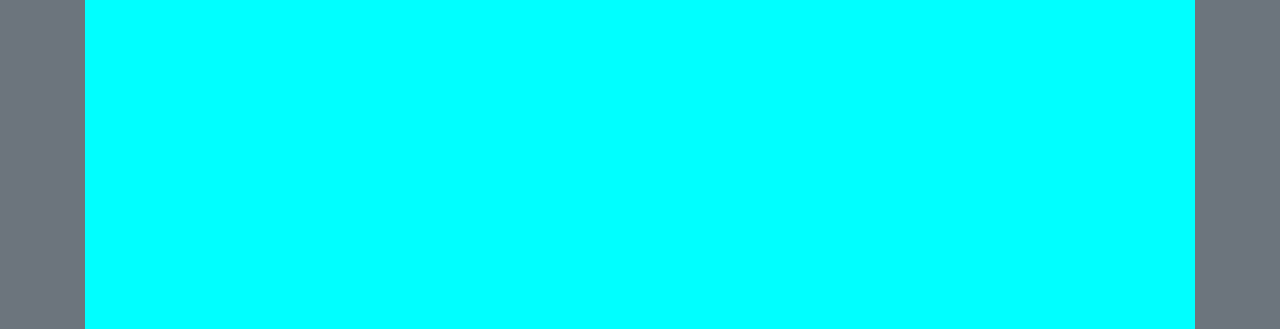
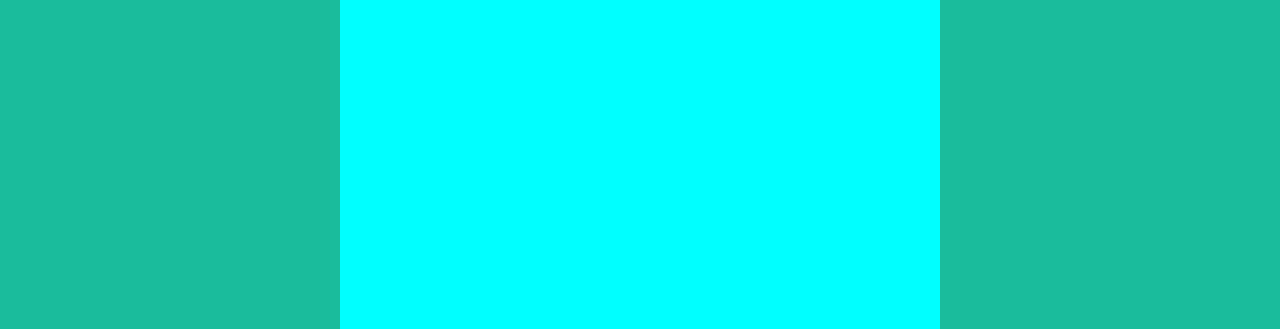
Before and after one commit to Daniel180402/html-css-bootstrap-freelancer, a plain HTML site: page index.html in a window 1280 px wide. Shown: the part 120-449 px from the top of the page. Drawn offline with nearby package versions, Linux system fonts and the light colour scheme.

Commit message:
optimized jumbotron section

```diff
--- a/css/style.css
+++ b/css/style.css
@@ -1,5 +1,11 @@
-.my-jumbo{
-    min-height: 400px;
+section#jumbotron{
+    background-color: #1abc9c;
+}
+
+.my-jumbobox{
+    height: 400px;
+    width: 600px;
+    margin: 0 auto;
     background-color: aqua;
 }
 
--- a/index.html
+++ b/index.html
@@ -21,12 +21,14 @@
         </div>
     </header>
     <main>
-        <section>
-            <div class="container-fluid bg-secondary">
-                <div class="container">
-                    <div class="row">
-                        <div class="col">
-                            <div class="my-jumbo"><h1>Jumbo</h1></div>
+        <section id="jumbotron">
+            <div class="container">
+                <div class="row">
+                    <div class="col-12">
+                        <div class="my-jumbobox">
+                            <div>
+                                <img src="img" alt="">
+                            </div>
                         </div>
                     </div>
                 </div>
```
